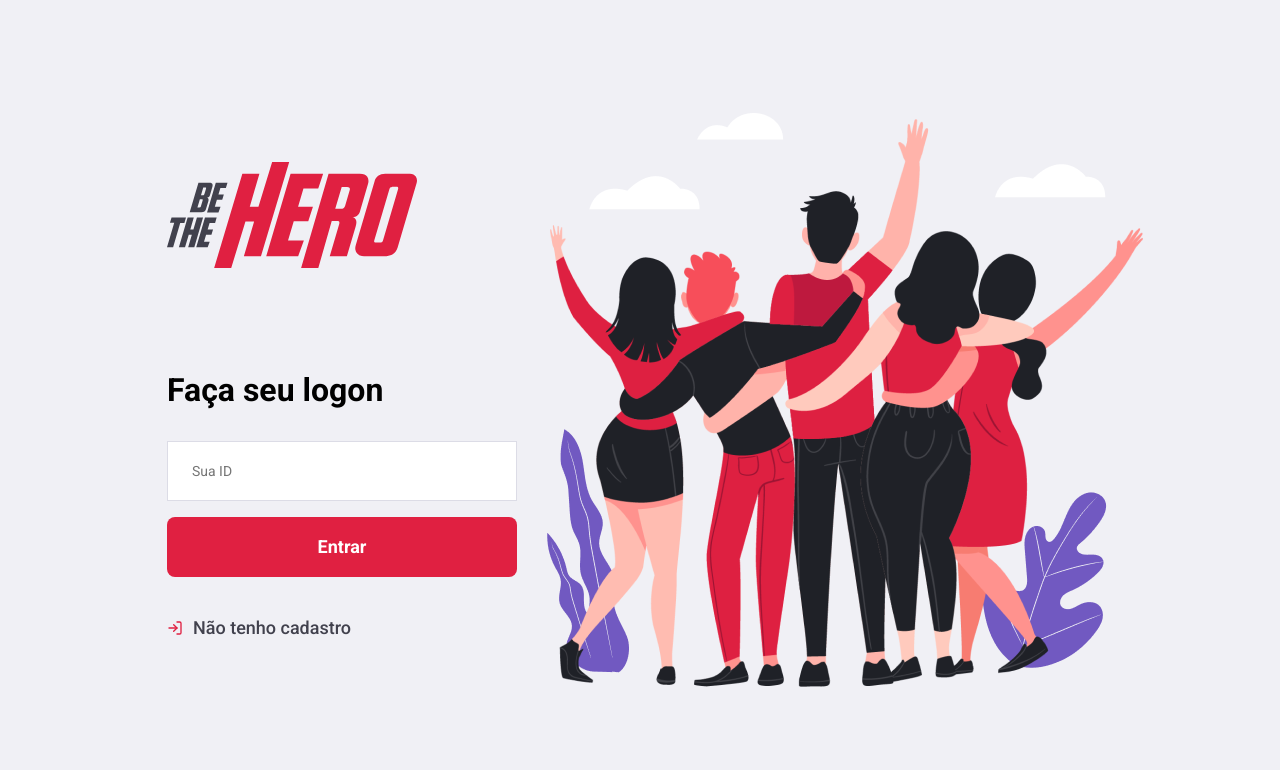
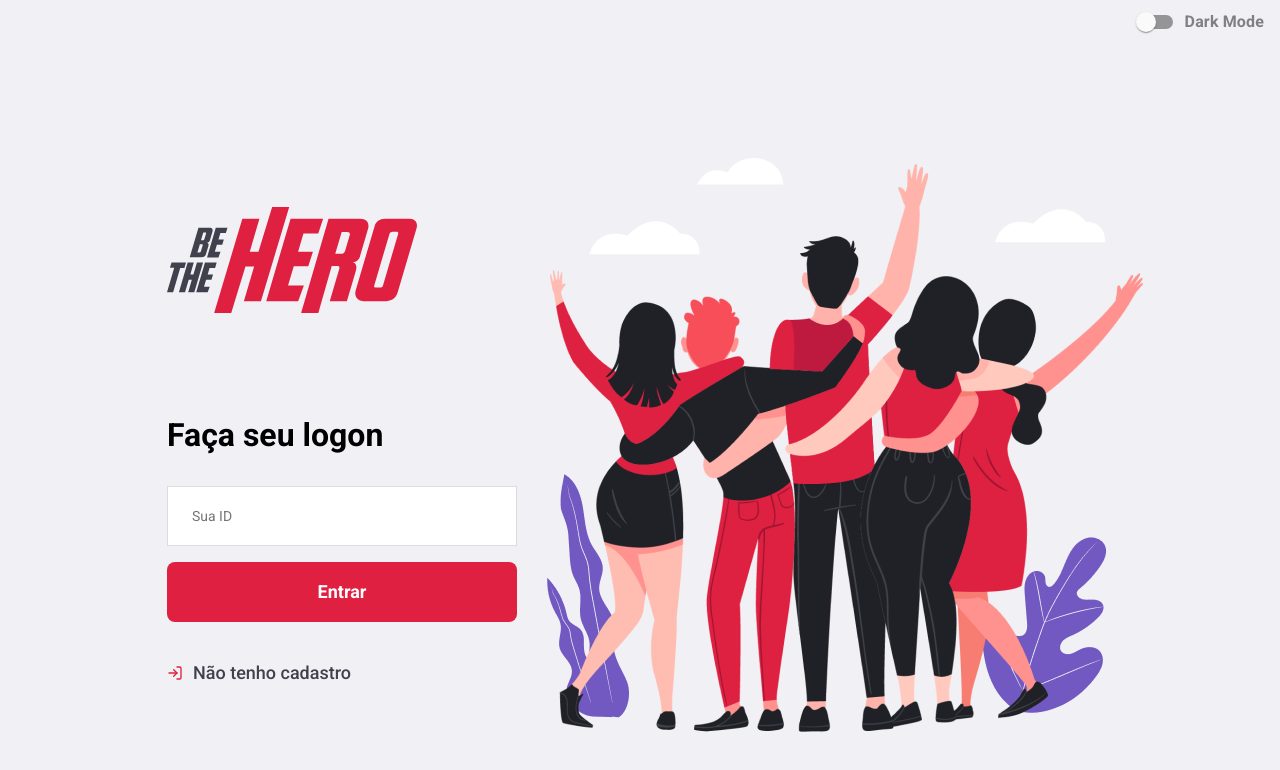
Before and after one commit to lucasribeiiroo/BeTheHero, a React (Create React App) app in the folder frontend/: page / in a window 1280 px wide. Shown: the top 770 px of the page. Built offline with nearby package versions, Linux system fonts and the light colour scheme.

Commit message:
adicao de dark mode

```diff
--- a/frontend/package.json
+++ b/frontend/package.json
@@ -3,6 +3,7 @@
   "version": "0.1.0",
   "private": true,
   "dependencies": {
+    "@material-ui/core": "^4.9.9",
     "@testing-library/jest-dom": "^4.2.4",
     "@testing-library/react": "^9.3.2",
     "@testing-library/user-event": "^7.1.2",
--- a/frontend/src/App.js
+++ b/frontend/src/App.js
@@ -1,12 +1,43 @@
-import React from 'react';
-import Logon from './pages/Logon';
+import React, { Component } from 'react';
 import Routes from './routes';
+import Switch from '@material-ui/core/Switch';
+import FormControlLabel from '@material-ui/core/FormControlLabel';
 import './global.css'
 
-function App() {
-  return (
-    <Routes />
-  )
+class App extends Component {
+  state ={
+    darkMode: false,
+    modeLabel: 'Dark Mode',
+  }
+
+  handleTheme = () => {
+    const { darkMode } = this.state;
+    const newLabel = darkMode? 'Dark Mode': 'White Mode';
+    this.setState((prevState) => ({
+      darkMode: !prevState.darkMode,
+      modeLabel: newLabel,
+    }));
+  }
+
+  render(){
+    const { darkMode, modeLabel } = this.state;
+    console.log(darkMode);
+
+    const appTheme = darkMode ? 'dark-mode': 'white-mode';
+    return (
+      <div className={appTheme}>
+        <nav className={`nav-bar ${appTheme} `}>
+          <div className={`nav-content ${appTheme}`}>
+          <FormControlLabel
+            control={<Switch onChange={this.handleTheme}/>}
+            label={modeLabel}
+          />
+          </div>
+        </nav>
+        <Routes />
+      </div>
+    )
+  }
 }
 
 export default App;
--- a/frontend/src/global.css
+++ b/frontend/src/global.css
@@ -49,3 +49,30 @@ form input {
 .button:hover {
   filter: brightness(90%);
 }
+
+.dark-mode {
+  background-color: #111111;
+}
+
+.nav-bar{
+  display: block;
+  height: 45px;
+}
+
+.nav-content {
+  float: right;
+  margin-top: 3px;
+  color: grey;
+}
+
+.nav-content .MuiFormControlLabel-label{
+  font-weight: bold;
+}
+
+.white-mode .MuiFormControlLabel-label{
+  color: grey;
+}
+
+.dark-mode h1, .MuiFormControlLabel-label{
+  color: #fffafa;
+}
```
Also changed, not shown: 1 other file (tests, documents, lock files or other folders).
